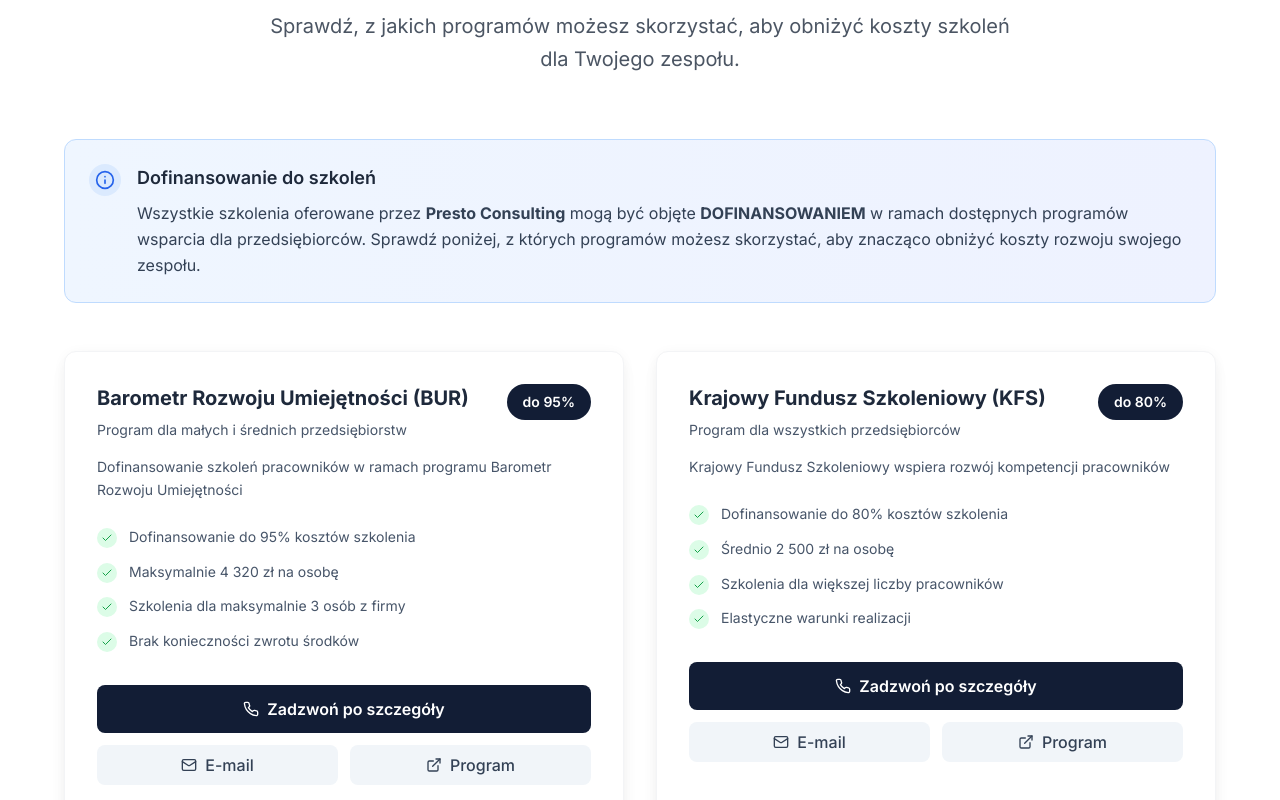
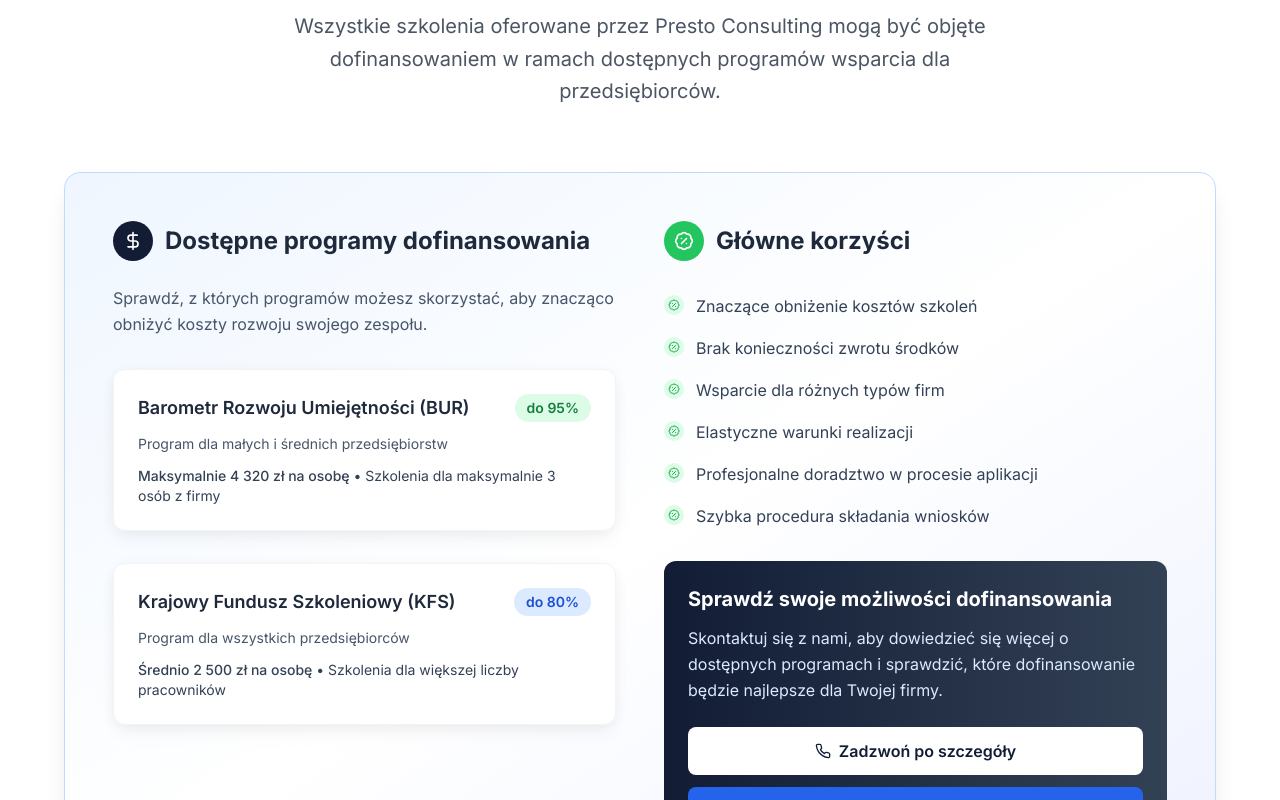
Before and after one commit to facetcoztoba/presto-web-dynamics, a React (Vite) app: page / in a window 1280 px wide. Shown: the part 3440-4240 px from the top of the page. Built offline with nearby package versions, Linux system fonts and the light colour scheme.

Commit message:
Refactor: Implement funding section redesign
Restructured the FundingSection to display a single, large information block about training funding, replacing the individual program cards with a more concise and visually appealing layout.

```diff
--- a/src/components/FundingSection.tsx
+++ b/src/components/FundingSection.tsx
@@ -1,130 +1,130 @@
+
 import React from 'react';
-import { Phone, Mail, ExternalLink, Check, Info } from 'lucide-react';
+import { Phone, Mail, DollarSign, BadgePercent } from 'lucide-react';
 import SectionHeader from './SectionHeader';
 
 const FundingSection: React.FC = () => {
-  const programs = [
-    {
-      name: "Barometr Rozwoju Umiejętności (BUR)",
-      subtitle: "Program dla małych i średnich przedsiębiorstw",
-      percentage: "do 95%",
-      description: "Dofinansowanie szkoleń pracowników w ramach programu Barometr Rozwoju Umiejętności",
-      benefits: [
-        "Dofinansowanie do 95% kosztów szkolenia",
-        "Maksymalnie 4 320 zł na osobę",
-        "Szkolenia dla maksymalnie 3 osób z firmy",
-        "Brak konieczności zwrotu środków"
-      ],
-      contact: {
-        phone: "Zadzwoń po szczegóły",
-        email: "Napisz e-mail",
-        external: "Zobacz program"
-      }
-    },
-    {
-      name: "Krajowy Fundusz Szkoleniowy (KFS)",
-      subtitle: "Program dla wszystkich przedsiębiorców",
-      percentage: "do 80%",
-      description: "Krajowy Fundusz Szkoleniowy wspiera rozwój kompetencji pracowników",
-      benefits: [
-        "Dofinansowanie do 80% kosztów szkolenia",
-        "Średnio 2 500 zł na osobę",
-        "Szkolenia dla większej liczby pracowników",
-        "Elastyczne warunki realizacji"
-      ],
-      contact: {
-        phone: "Zadzwoń po szczegóły",
-        email: "Napisz e-mail",
-        external: "Zobacz program"
-      }
-    }
-  ];
-
   return (
     <section id="dofinansowanie" className="py-20 px-6 md:px-12 bg-white">
       <div className="max-w-6xl mx-auto">
         <SectionHeader
-          title="Dostępne programy dofinansowania"
-          description="Sprawdź, z jakich programów możesz skorzystać, aby obniżyć koszty szkoleń dla Twojego zespołu."
+          title="Dofinansowanie szkoleń dla Twojej firmy"
+          description="Wszystkie szkolenia oferowane przez Presto Consulting mogą być objęte dofinansowaniem w ramach dostępnych programów wsparcia dla przedsiębiorców."
         />
 
-        {/* Funding Information Banner */}
-        <div className="bg-gradient-to-r from-blue-50 to-indigo-50 border border-blue-200 rounded-xl p-6 mb-12 animate-fade-in-up">
-          <div className="flex items-start space-x-4">
-            <div className="flex-shrink-0 w-8 h-8 bg-blue-100 text-blue-600 rounded-full flex items-center justify-center">
-              <Info className="w-5 h-5" />
+        {/* Main Funding Information Card */}
+        <div className="bg-gradient-to-br from-blue-50 via-white to-indigo-50 border border-blue-200 rounded-2xl p-8 md:p-12 shadow-large animate-fade-in-up">
+          <div className="grid grid-cols-1 lg:grid-cols-2 gap-12">
+
+            {/* Left Column - Available Programs */}
+            <div className="space-y-8">
+              <div>
+                <div className="flex items-center space-x-3 mb-6">
+                  <div className="w-10 h-10 bg-brand-navy text-white rounded-full flex items-center justify-center">
+                    <DollarSign className="w-5 h-5" />
                   </div>
-            <div>
-              <h3 className="text-lg font-semibold text-slate-800 mb-2 font-inter">
-                Dofinansowanie do szkoleń
+                  <h3 className="text-2xl font-bold text-slate-800 font-inter">
+                    Dostępne programy dofinansowania
                   </h3>
-              <p className="text-slate-700 leading-relaxed font-inter">
-                Wszystkie szkolenia oferowane przez <strong>Presto Consulting</strong> mogą być objęte <strong>DOFINANSOWANIEM</strong> w ramach dostępnych programów wsparcia dla przedsiębiorców. Sprawdź poniżej, z których programów możesz skorzystać, aby znacząco obniżyć koszty rozwoju swojego zespołu.
+                </div>
+                <p className="text-slate-600 leading-relaxed font-inter mb-8">
+                  Sprawdź, z których programów możesz skorzystać, aby znacząco obniżyć koszty rozwoju swojego zespołu.
                 </p>
+              </div>
+
+              {/* BUR Program */}
+              <div className="bg-white rounded-xl p-6 border border-gray-100 shadow-soft">
+                <div className="flex items-start justify-between mb-3">
+                  <h4 className="text-lg font-semibold text-slate-800 font-inter">
+                    Barometr Rozwoju Umiejętności (BUR)
+                  </h4>
+                  <div className="bg-green-100 text-green-700 px-3 py-1 rounded-full text-sm font-semibold">
+                    do 95%
+                  </div>
+                </div>
+                <p className="text-sm text-slate-600 font-inter mb-3">
+                  Program dla małych i średnich przedsiębiorstw
+                </p>
+                <div className="text-sm text-slate-700 font-inter">
+                  <span className="font-medium">Maksymalnie 4 320 zł na osobę</span> • Szkolenia dla maksymalnie 3 osób z firmy
+                </div>
+              </div>
+
+              {/* KFS Program */}
+              <div className="bg-white rounded-xl p-6 border border-gray-100 shadow-soft">
+                <div className="flex items-start justify-between mb-3">
+                  <h4 className="text-lg font-semibold text-slate-800 font-inter">
+                    Krajowy Fundusz Szkoleniowy (KFS)
+                  </h4>
+                  <div className="bg-blue-100 text-blue-700 px-3 py-1 rounded-full text-sm font-semibold">
+                    do 80%
+                  </div>
+                </div>
+                <p className="text-sm text-slate-600 font-inter mb-3">
+                  Program dla wszystkich przedsiębiorców
+                </p>
+                <div className="text-sm text-slate-700 font-inter">
+                  <span className="font-medium">Średnio 2 500 zł na osobę</span> • Szkolenia dla większej liczby pracowników
                 </div>
               </div>
             </div>
 
-        <div className="grid grid-cols-1 lg:grid-cols-2 gap-8">
-          {programs.map((program, index) => (
-            <div
-              key={index}
-              className="group bg-white rounded-xl border border-gray-100 p-8 shadow-soft hover:shadow-medium transition-all duration-300 hover:-translate-y-1 animate-fade-in-up"
-              style={{ animationDelay: `${index * 150}ms` }}
-            >
-              {/* Header with percentage badge */}
-              <div className="flex items-start justify-between mb-4">
-                <div className="flex-1">
-                  <h3 className="text-xl font-bold text-slate-800 mb-2 font-inter group-hover:text-slate-900 transition-colors duration-300">
-                    {program.name}
+            {/* Right Column - Key Benefits & CTA */}
+            <div className="space-y-8">
+              <div>
+                <div className="flex items-center space-x-3 mb-6">
+                  <div className="w-10 h-10 bg-green-500 text-white rounded-full flex items-center justify-center">
+                    <BadgePercent className="w-5 h-5" />
+                  </div>
+                  <h3 className="text-2xl font-bold text-slate-800 font-inter">
+                    Główne korzyści
                   </h3>
-                  <p className="text-sm text-slate-600 font-inter">
-                    {program.subtitle}
-                  </p>
-                </div>
-                <div className="bg-brand-navy text-white px-4 py-2 rounded-full text-sm font-semibold">
-                  {program.percentage}
                 </div>
               </div>
 
-              {/* Description */}
-              <p className="text-slate-600 leading-relaxed font-inter text-sm mb-6 group-hover:text-slate-700 transition-colors duration-300">
-                {program.description}
-              </p>
-
-              {/* Benefits list */}
-              <div className="space-y-3 mb-8">
-                {program.benefits.map((benefit, benefitIndex) => (
-                  <div key={benefitIndex} className="flex items-start space-x-3">
+              {/* Benefits List */}
+              <div className="space-y-4">
+                {[
+                  "Znaczące obniżenie kosztów szkoleń",
+                  "Brak konieczności zwrotu środków",
+                  "Wsparcie dla różnych typów firm",
+                  "Elastyczne warunki realizacji",
+                  "Profesjonalne doradztwo w procesie aplikacji",
+                  "Szybka procedura składania wniosków"
+                ].map((benefit, index) => (
+                  <div key={index} className="flex items-start space-x-3">
                     <div className="flex-shrink-0 w-5 h-5 bg-green-100 text-green-600 rounded-full flex items-center justify-center mt-0.5">
-                      <Check className="w-3 h-3" />
+                      <BadgePercent className="w-3 h-3" />
                     </div>
-                    <span className="text-slate-600 text-sm font-inter leading-relaxed">
+                    <span className="text-slate-700 font-inter leading-relaxed">
                       {benefit}
                     </span>
                   </div>
                 ))}
               </div>
 
-              {/* Contact buttons */}
+              {/* Call to Action */}
+              <div className="bg-gradient-to-r from-brand-navy to-slate-700 rounded-xl p-6 text-white">
+                <h4 className="text-xl font-bold mb-3 font-inter">
+                  Sprawdź swoje możliwości dofinansowania
+                </h4>
+                <p className="text-blue-100 mb-6 font-inter leading-relaxed">
+                  Skontaktuj się z nami, aby dowiedzieć się więcej o dostępnych programach i sprawdzić, które dofinansowanie będzie najlepsze dla Twojej firmy.
+                </p>
+
                 <div className="space-y-3">
-                <button className="w-full bg-brand-navy text-white px-6 py-3 rounded-lg hover:bg-slate-800 transition-colors duration-300 font-semibold font-inter flex items-center justify-center space-x-2">
+                  <button className="w-full bg-white text-brand-navy px-6 py-3 rounded-lg hover:bg-gray-50 transition-colors duration-300 font-semibold font-inter flex items-center justify-center space-x-2">
                     <Phone className="w-4 h-4" />
-                  <span>{program.contact.phone}</span>
+                    <span>Zadzwoń po szczegóły</span>
                   </button>
-                <div className="grid grid-cols-2 gap-3">
-                  <button className="bg-slate-100 text-slate-700 px-4 py-2 rounded-lg hover:bg-slate-200 transition-colors duration-300 font-medium font-inter flex items-center justify-center space-x-2">
+                  <button className="w-full bg-blue-600 text-white px-6 py-3 rounded-lg hover:bg-blue-700 transition-colors duration-300 font-medium font-inter flex items-center justify-center space-x-2">
                     <Mail className="w-4 h-4" />
-                    <span>E-mail</span>
-                  </button>
-                  <button className="bg-slate-100 text-slate-700 px-4 py-2 rounded-lg hover:bg-slate-200 transition-colors duration-300 font-medium font-inter flex items-center justify-center space-x-2">
-                    <ExternalLink className="w-4 h-4" />
-                    <span>Program</span>
+                    <span>Napisz e-mail</span>
                   </button>
                 </div>
               </div>
             </div>
-          ))}
+          </div>
         </div>
       </div>
     </section>
```
Lines whose indentation alone changed are shown as unchanged.
